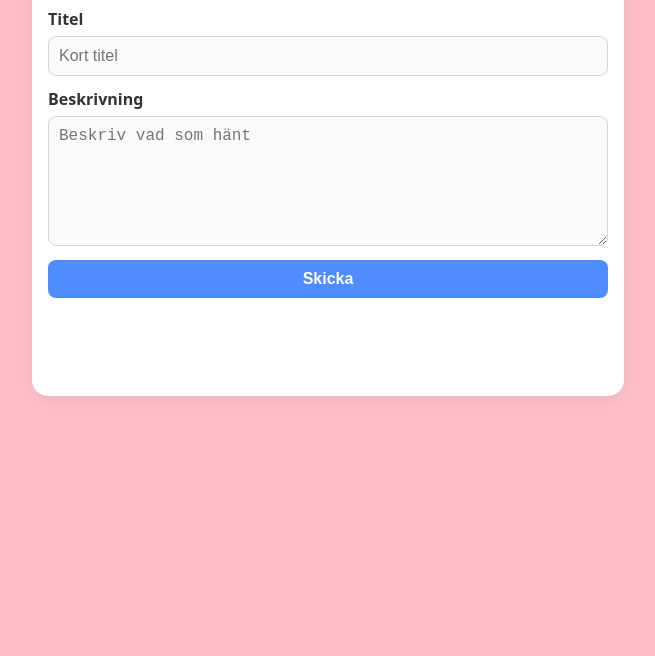
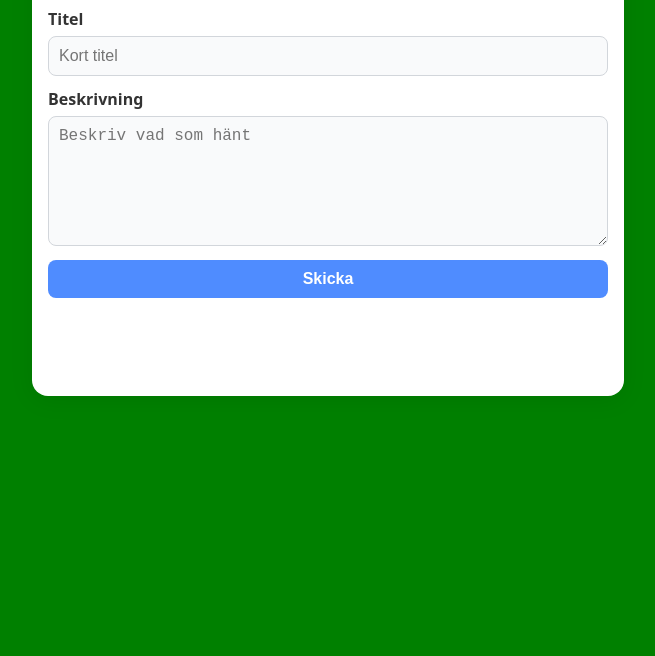
Before and after one commit to Kvist-L/tips-form, a plain HTML site: page index.html in a window 1280 px wide. Shown: the part 144-800 px from the top of the page, without its empty margins (312-967 px from the left). Drawn offline with nearby package versions, Linux system fonts and the light colour scheme.

Commit message:
grön bakgrund

```diff
--- a/index.html
+++ b/index.html
@@ -80,7 +80,7 @@
   <meta name="viewport" content="width=device-width,initial-scale=1" />
   <title>Skicka tips</title>
   <style>
-    body { font-family: system-ui, sans-serif; margin: 0; background: pink; }
+    body { font-family: system-ui, sans-serif; margin: 0; background: green; }
     .wrap { max-width: 560px; margin: 48px auto; padding: 16px; }
     label { display:block; margin: 12px 0 6px; font-weight: 600; }
     input, textarea, button { width:100%; padding:10px; font-size:16px; }
```
